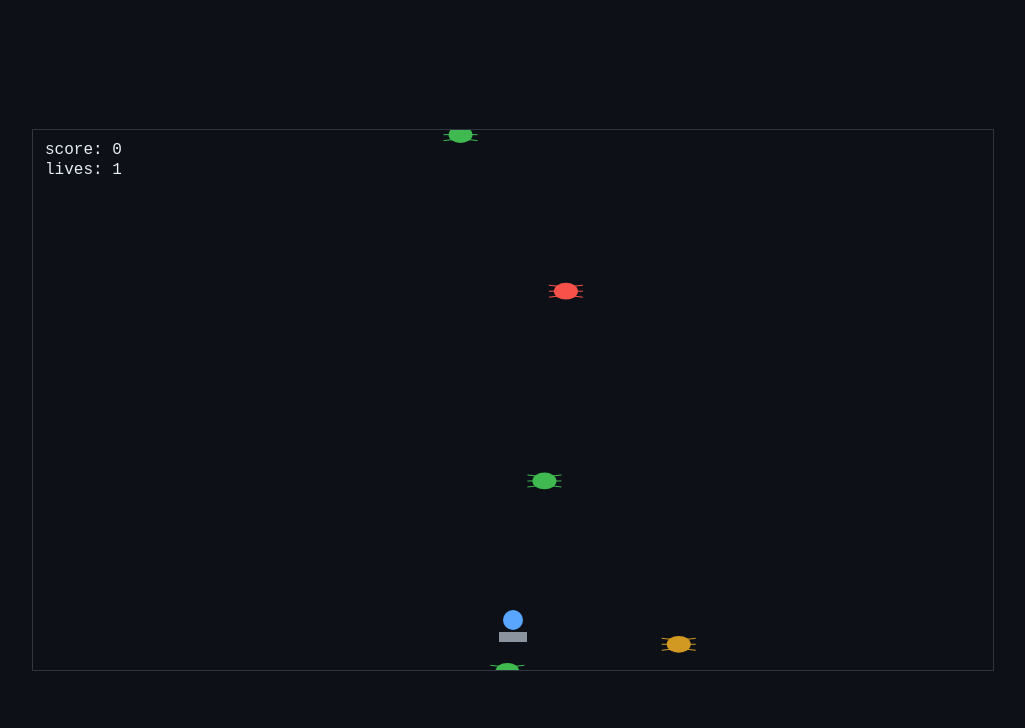
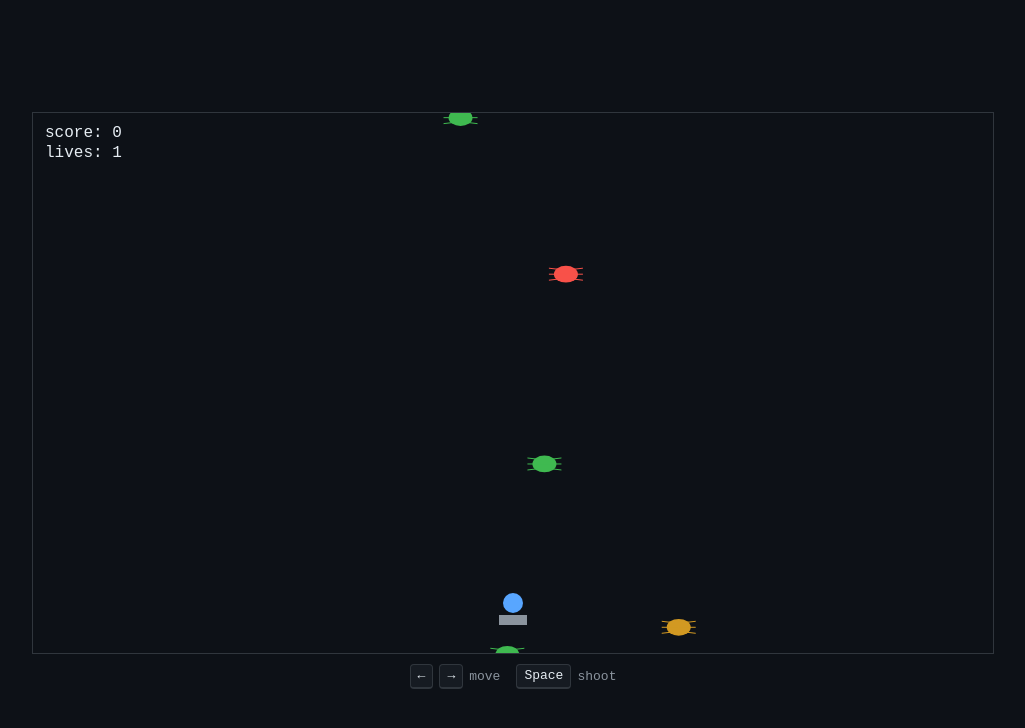
Before and after one commit to adamfanslau/bug-blaster, a website built with Vite: page index.html in a window 1280 px wide. Shown: the whole page, without its empty margins (127-1152 px from the left). Built offline with nearby package versions, Linux system fonts and the light colour scheme.

Commit message:
Add S3 deployment, fix shooting, and add keyboard controls UI
- Fix bullets always firing toward the upper-left when the mouse is idle;
  now defaults to straight up unless the mouse moved in the last 1.5s
- Add keyboard controls bar below the canvas with styled <kbd> key badges
- Add GitHub Actions workflow to build and sync dist/ to S3 on push to main
- Add scripts/setup-s3.sh to create and configure the S3 bucket (eu-west-1,
  public website hosting, idempotent)

```diff
--- a/index.html
+++ b/index.html
@@ -13,14 +13,49 @@
         display: grid;
         place-items: center;
       }
+      #game-wrapper {
+        display: flex;
+        flex-direction: column;
+        align-items: center;
+        gap: 10px;
+      }
       canvas {
         image-rendering: pixelated;
         border: 1px solid #30363d;
       }
+      #controls {
+        display: flex;
+        align-items: center;
+        gap: 16px;
+        font: 13px/1 monospace;
+        color: #8b949e;
+      }
+      #controls .hint {
+        display: flex;
+        align-items: center;
+        gap: 6px;
+      }
+      #controls kbd {
+        display: inline-block;
+        padding: 2px 7px;
+        border: 1px solid #30363d;
+        border-bottom-width: 2px;
+        border-radius: 4px;
+        background: #161b22;
+        color: #e6edf3;
+        font: inherit;
+        line-height: 18px;
+      }
     </style>
   </head>
   <body>
-    <canvas id="game" width="960" height="540"></canvas>
+    <div id="game-wrapper">
+      <canvas id="game" width="960" height="540"></canvas>
+      <div id="controls">
+        <span class="hint"><kbd>←</kbd><kbd>→</kbd> move</span>
+        <span class="hint"><kbd>Space</kbd> shoot</span>
+      </div>
+    </div>
     <script type="module" src="/src/main.ts"></script>
   </body>
 </html>
--- a/src/engine/input.ts
+++ b/src/engine/input.ts
@@ -6,6 +6,7 @@ export class Input {
   mouseY = 0;
   mouseDown = false;
   mouseClicked = false;
+  private lastMouseMoveAt = Number.NEGATIVE_INFINITY;
 
   constructor(canvas: HTMLCanvasElement) {
     window.addEventListener("keydown", (e) => {
@@ -22,6 +23,7 @@ export class Input {
       const rect = canvas.getBoundingClientRect();
       this.mouseX = ((e.clientX - rect.left) / rect.width) * canvas.width;
       this.mouseY = ((e.clientY - rect.top) / rect.height) * canvas.height;
+      this.lastMouseMoveAt = performance.now();
     });
     canvas.addEventListener("mousedown", () => {
       this.mouseDown = true;
@@ -42,6 +44,11 @@ export class Input {
     return this.keysPressed.has(code);
   }
 
+  /** True if the mouse moved within the last `withinMs` milliseconds. */
+  mouseRecentlyMoved(withinMs = 1500): boolean {
+    return performance.now() - this.lastMouseMoveAt < withinMs;
+  }
+
   /** Clears per-frame state; called by the game loop after update/render. */
   endFrame(): void {
     this.keysPressed.clear();
--- a/src/scenes/playScene.ts
+++ b/src/scenes/playScene.ts
@@ -32,10 +32,9 @@ export class PlayScene implements Scene {
     this.player.update(dt, input);
 
     if (input.mouseClicked || input.wasPressed("Space")) {
-      const angle = Math.atan2(
-        input.mouseY - this.player.y,
-        input.mouseX - this.player.x,
-      );
+      const angle = input.mouseRecentlyMoved()
+        ? Math.atan2(input.mouseY - this.player.y, input.mouseX - this.player.x)
+        : -Math.PI / 2; // straight up
       this.bullets.push(new Bullet(this.player.x, this.player.y, angle));
     }
 
```
Also changed, not shown: .github/workflows/deploy.yml (added), 1 other file.
